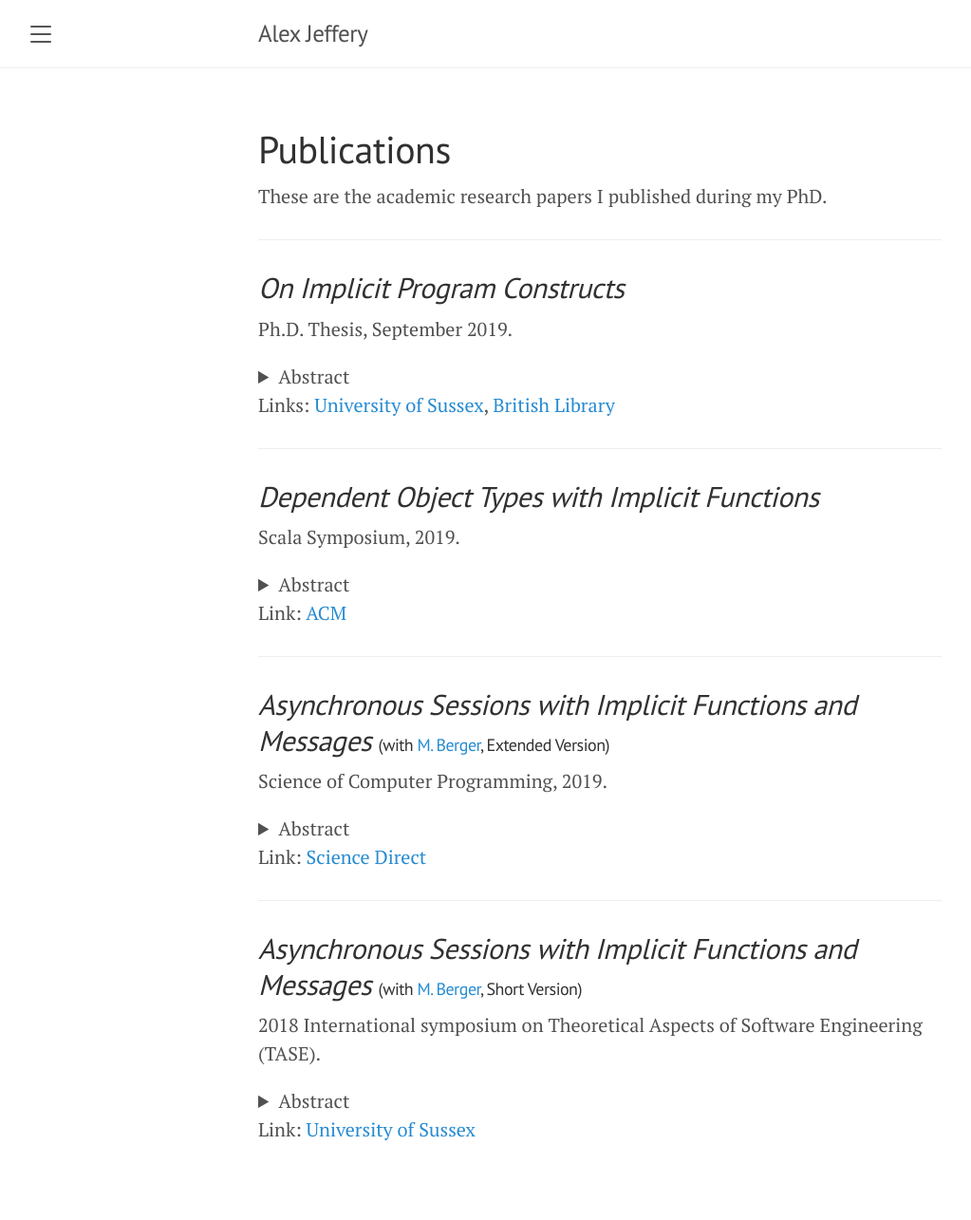
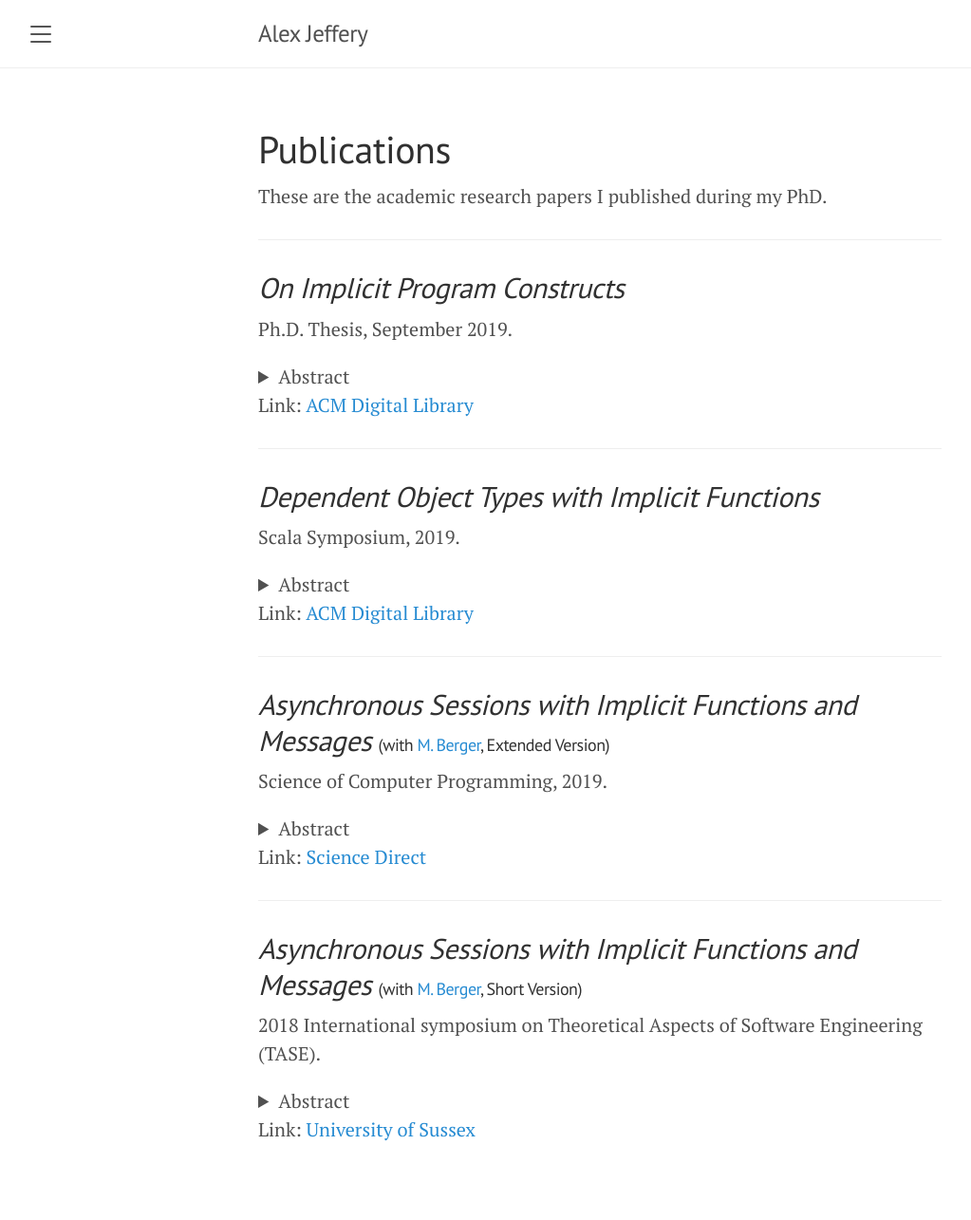
Before and after one commit to alexj136/alexj136.github.io, a Jekyll site: the page built from publications.md, in a window 1280 px wide. Shown: the whole page at 95% size, without its empty margins (8-1031 px from the left). Built offline with Jekyll 4.4.1, drawn with Linux system fonts in a browser that asks for light colours.

Commit message:
Fix broken links.

```diff
--- a/publications.md
+++ b/publications.md
@@ -70,8 +70,7 @@
 </p>
 </details>
 
-Links: [University of Sussex](http://sro.sussex.ac.uk/id/eprint/88307/1/Jeffery%2C%20Alexander%20Paul.pdf),
-[British Library](https://ethos.bl.uk/OrderDetails.do?uin=uk.bl.ethos.801036)
+Link: [ACM Digital Library](https://dl.acm.org/doi/10.5555/AAI28128363)
 
 ---
 
@@ -91,7 +90,7 @@
 cases for implicit functions in Scala are also expressible in DIF.
 </details>
 
-Link: [ACM](https://dl.acm.org/doi/pdf/10.1145/3337932.3338811)
+Link: [ACM Digital Library](https://dl.acm.org/doi/pdf/10.1145/3337932.3338811)
 
 ---
 
```
